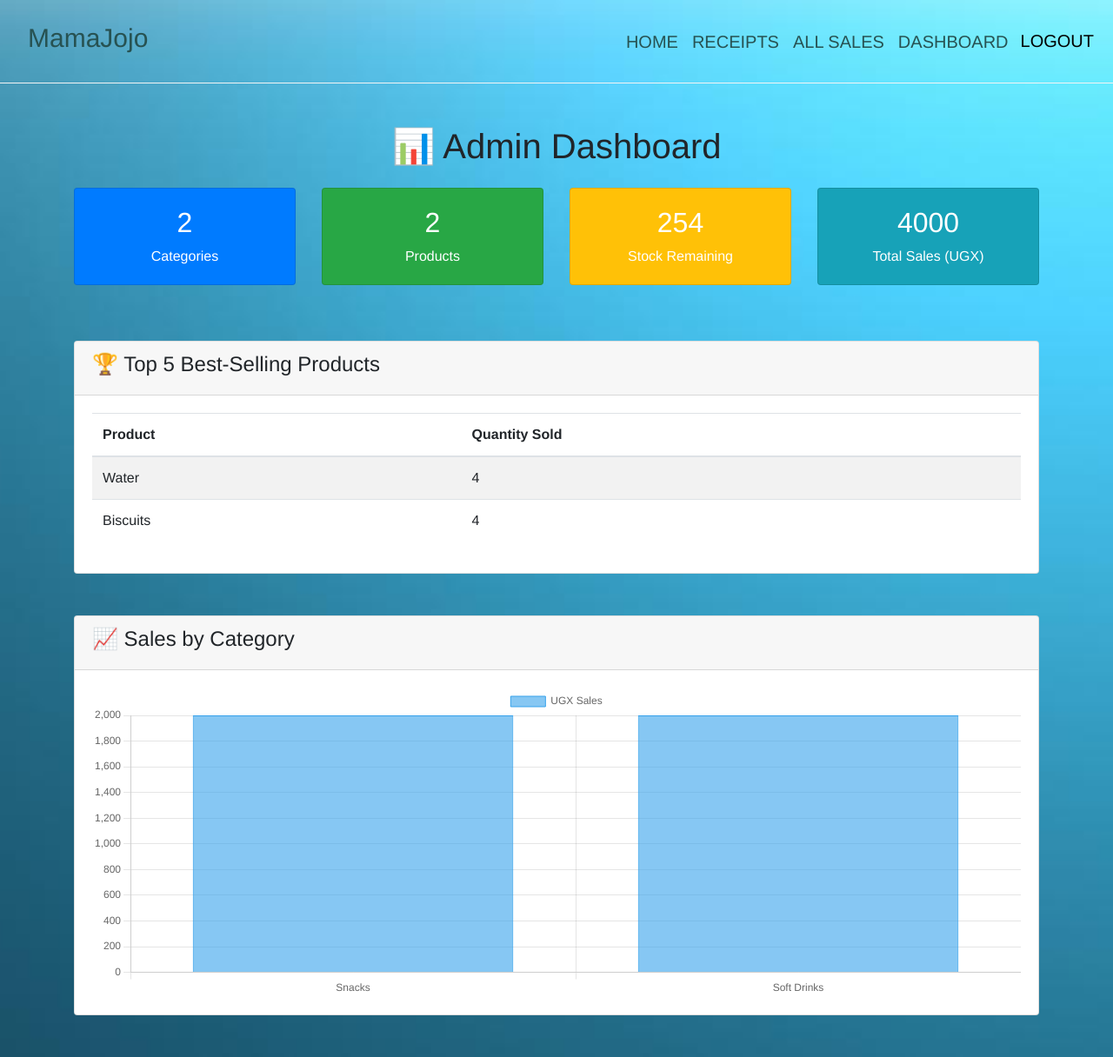
After one commit to kalosius/m-jojo, a Django app: page /dashboard in a window 1280 px wide. The commit adds this page. Shown: the whole page at 87% size. Run offline with Django 5.2, Linux system fonts and the light colour scheme; a user stored in the database is signed in; data comes from the database, SQL or seed files in the repository; some libraries are stand-ins or nearby versions.

Commit message:
Dashboard Created

```diff
--- a/ajojo/templates/products/base.html
+++ b/ajojo/templates/products/base.html
@@ -35,12 +35,12 @@
                 <a class="nav-link" href="{% url 'all_sales'%}">ALL SALES</a>
               </li>
               <li class="nav-item">
-                <a class="nav-link" href="{% url 'services'%}">SERVICES</a>
+                <a class="nav-link" href="{% url 'dashboard'%}">DASHBOARD</a>
               </li>
               <li class="nav-item">
                 <form method="post" action="{% url 'logout' %}" style="display: inline;">
                   {% csrf_token %}
-                  <button class="logoutbtn" type="submit">Logout</button>
+                  <button class="logoutbtn" type="submit">LOGOUT</button>
                 </form>
               </li>
             {% endif %}
--- /dev/null
+++ b/ajojo/templates/products/dashboard.html
@@ -0,0 +1,117 @@
+{% extends 'products/base.html' %}
+{% block content %}
+<div class="container my-5">
+  <h1 class="mb-4 text-center">📊 Admin Dashboard</h1>
+
+  <!-- 1. Cards Row -->
+  <div class="row mb-5">
+    <div class="col-md-3 mb-3">
+      <div class="card text-white bg-primary">
+        <div class="card-body text-center">
+          <h2>{{ total_categories }}</h2>
+          <p class="mb-0">Categories</p>
+        </div>
+      </div>
+    </div>
+
+    <div class="col-md-3 mb-3">
+      <div class="card text-white bg-success">
+        <div class="card-body text-center">
+          <h2>{{ total_products }}</h2>
+          <p class="mb-0">Products</p>
+        </div>
+      </div>
+    </div>
+
+    <div class="col-md-3 mb-3">
+      <div class="card text-white bg-warning">
+        <div class="card-body text-center">
+          <h2>{{ total_stock }}</h2>
+          <p class="mb-0">Stock Remaining</p>
+        </div>
+      </div>
+    </div>
+
+    <div class="col-md-3 mb-3">
+      <div class="card text-white bg-info">
+        <div class="card-body text-center">
+          <h2>{{ total_sales_amt }}</h2>
+          <p class="mb-0">Total Sales (UGX)</p>
+        </div>
+      </div>
+    </div>
+  </div>
+
+  <!-- 2. Top 5 Best‑Selling Products -->
+  <div class="card mb-5">
+    <div class="card-header">
+      <h4>🏆 Top 5 Best‑Selling Products</h4>
+    </div>
+    <div class="card-body">
+      <table class="table table-striped">
+        <thead>
+          <tr>
+            <th>Product</th>
+            <th class="text-end">Quantity Sold</th>
+          </tr>
+        </thead>
+        <tbody>
+          {% for p in top_products %}
+            <tr>
+              <td>{{ p.item__item_name }}</td>
+              <td class="text-end">{{ p.total_sold }}</td>
+            </tr>
+          {% empty %}
+            <tr><td colspan="2" class="text-center">No sales yet.</td></tr>
+          {% endfor %}
+        </tbody>
+      </table>
+    </div>
+  </div>
+
+  <!-- 3. Sales by Category Chart -->
+  <div class="card">
+    <div class="card-header">
+      <h4>📈 Sales by Category</h4>
+    </div>
+    <div class="card-body">
+      <canvas id="salesByCatChart" height="100"></canvas>
+    </div>
+  </div>
+</div>
+
+<!-- ✅ Embed JSON data safely -->
+<script id="chart-data" type="application/json">
+{
+  "labels": [{% for c in sales_by_cat %}"{{ c.item__category_name__name }}"{% if not forloop.last %}, {% endif %}{% endfor %}],
+  "data": [{% for c in sales_by_cat %}{{ c.total }}{% if not forloop.last %}, {% endif %}{% endfor %}]
+}
+</script>
+
+<!-- Chart.js CDN -->
+<script src="https://cdn.jsdelivr.net/npm/chart.js"></script>
+<script>
+  const chartData = JSON.parse(document.getElementById('chart-data').textContent);
+  const ctx = document.getElementById('salesByCatChart').getContext('2d');
+
+  new Chart(ctx, {
+    type: 'bar',
+    data: {
+      labels: chartData.labels,
+      datasets: [{
+        label: 'UGX Sales',
+        data: chartData.data,
+        backgroundColor: 'rgba(54, 162, 235, 0.6)',
+        borderColor: 'rgba(54, 162, 235, 1)',
+        borderWidth: 1
+      }]
+    },
+    options: {
+      responsive: true,
+      scales: {
+        y: { beginAtZero: true }
+      }
+    }
+  });
+</script>
+{% endblock %}
--- a/ajojo/urls.py
+++ b/ajojo/urls.py
@@ -15,7 +15,7 @@ urlpatterns =[
     path('all_sales/', views.all_sales, name='all_sales' ),
     path('reciept/<int:reciept_id>', views.reciept_detail, name = 'reciept_detail'),
     path('delete/<int:product_id>', views.delete_item, name = 'delete_item'),
-    path('services', views.services, name='services')
+    path('dashboard', views.dashboard, name='dashboard')
 
 
 ]
--- a/ajojo/views.py
+++ b/ajojo/views.py
@@ -1,8 +1,9 @@
 from django.shortcuts import render, redirect
 from django.contrib.auth.decorators import login_required
-from .models import Product, Sale
+from .models import Product, Sale, Category
 # including  filters from the filters file
 from .filters import Product_filter
+from django.db.models import Sum, F
 
 # including model forms created in the forms file
 from .forms import AddForm, SaleForm
@@ -111,5 +112,39 @@ def delete_item(request, product_id):
     return HttpResponseRedirect(reverse('index'))
 
 @login_required
-def services(request):
-    return render(request, 'products/services.html')
+def dashboard(request):
+    # 1. Key aggregates
+    total_categories = Category.objects.count()
+    total_products   = Product.objects.count()
+    total_stock      = Product.objects.aggregate(
+        remaining=Sum('total_quantity')
+    )['remaining'] or 0
+    total_sales_amt  = Sale.objects.aggregate(
+        amt=Sum(F('quantity') * F('unit_price'))
+    )['amt'] or 0
+
+    # 2. Top 5 best sellers
+    top_products = (
+        Sale.objects
+        .values('item__item_name')
+        .annotate(total_sold=Sum('quantity'))
+        .order_by('-total_sold')[:5]
+    )
+
+    # 3. Sales by category
+    sales_by_cat = (
+        Sale.objects
+        .values('item__category_name__name')
+        .annotate(total=Sum(F('quantity') * F('unit_price')))
+        .order_by('item__category_name__name')
+    )
+
+    context = {
+        'total_categories': total_categories,
+        'total_products': total_products,
+        'total_stock': total_stock,
+        'total_sales_amt': total_sales_amt,
+        'top_products': top_products,
+        'sales_by_cat': sales_by_cat,
+    }
+    return render(request, 'products/dashboard.html', context)
```
Also changed, not shown: ajojo/templates/products/all_sales.html (+41 -20 lines).
